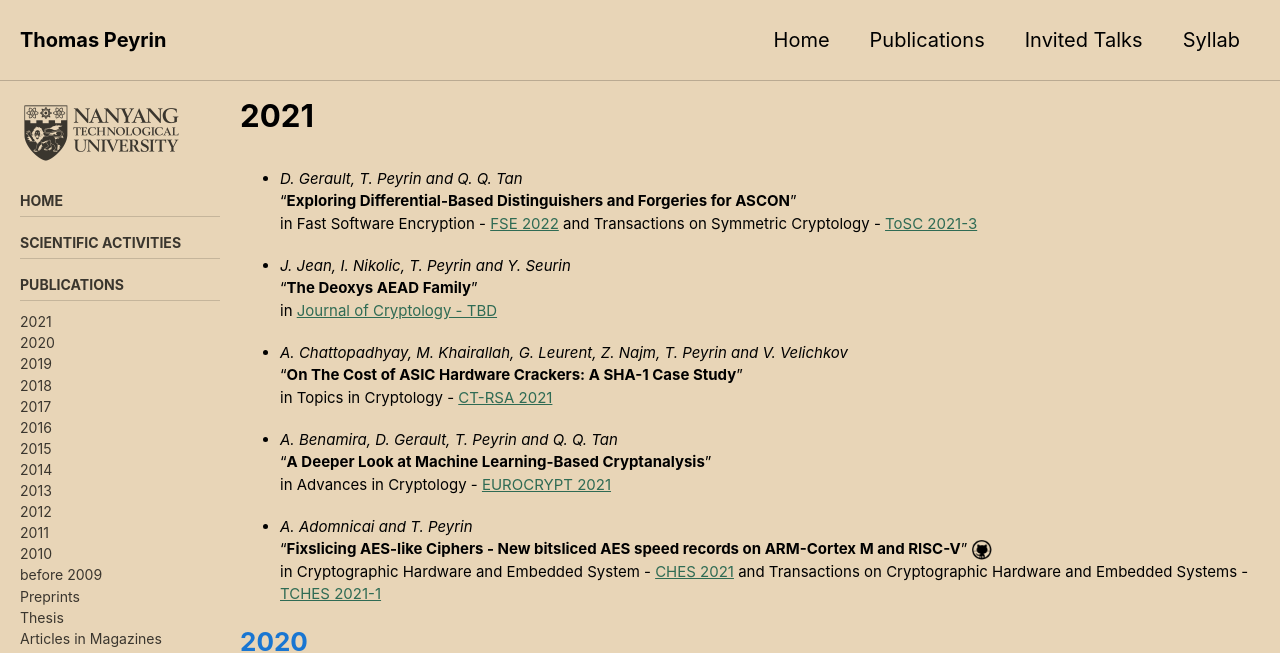
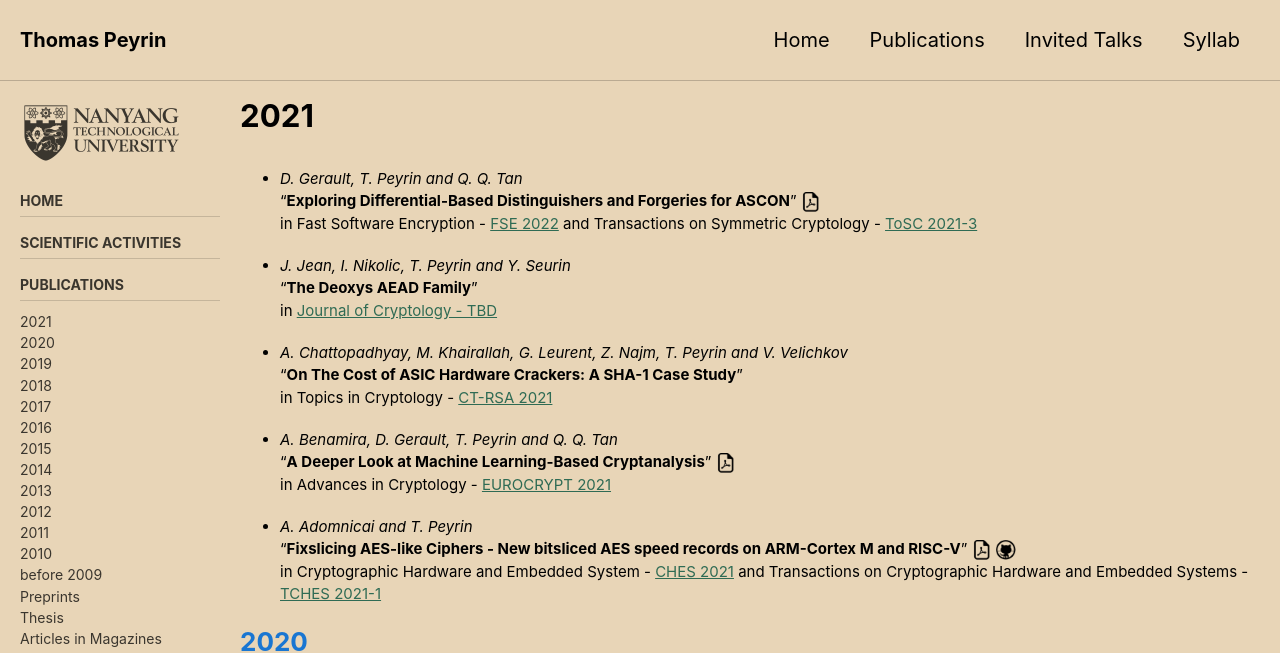
Before and after one commit to thomaspeyrin/web, a Jekyll site: the page built from publications.md, in a window 1280 px wide. Shown: the top 653 px of the page. Built offline with Jekyll 4.4.1, drawn with Linux system fonts in a browser that asks for light colours; cached includes are drawn as plain includes; nearby versions of some CDN libraries; our own code applies the rules of GitHub Pages for plain Markdown files.

Commit message:
Update publications.md

```diff
--- a/publications.md
+++ b/publications.md
@@ -12,7 +12,7 @@ sidebar:
 # 2021
 
 - *D. Gerault, T. Peyrin and Q. Q. Tan*
-"**Exploring Differential-Based Distinguishers and Forgeries for ASCON**"
+"**Exploring Differential-Based Distinguishers and Forgeries for ASCON**"  [![](https://thomaspeyrin.github.io/web/assets/images/pdf_icon_small.png "article")](https://eprint.iacr.org/2021/1103.pdf)
 in Fast Software Encryption - [FSE 2022](https://fse.iacr.org/2022/) and Transactions on Symmetric Cryptology - [ToSC 2021-3](http://tosc.iacr.org/index.php/ToSC/issue/archive)
 
 - *J. Jean, I. Nikolic, T. Peyrin and Y. Seurin*
@@ -24,11 +24,11 @@ in [Journal of Cryptology - TBD](TBD)
 in Topics in Cryptology - [CT-RSA 2021](https://sites.google.com/site/ctrsa2021/)
 
 - *A. Benamira, D. Gerault, T. Peyrin and Q. Q. Tan*
-"**A Deeper Look at Machine Learning-Based Cryptanalysis**"
+"**A Deeper Look at Machine Learning-Based Cryptanalysis**"  [![](https://thomaspeyrin.github.io/web/assets/images/pdf_icon_small.png "article")](https://eprint.iacr.org/2021/287.pdf)
 in Advances in Cryptology - [EUROCRYPT 2021](https://eurocrypt.iacr.org/2021/)
 
 - *A. Adomnicai and T. Peyrin*
-"**Fixslicing AES-like Ciphers - New bitsliced AES speed records on ARM-Cortex M and RISC-V**" [![](https://thomaspeyrin.github.io/web/assets/images/github_icon_small.png "github")](https://github.com/aadomn/aes)
+"**Fixslicing AES-like Ciphers - New bitsliced AES speed records on ARM-Cortex M and RISC-V**"  [![](https://thomaspeyrin.github.io/web/assets/images/pdf_icon_small.png "article")](https://eprint.iacr.org/2020/1123.pdf)  [![](https://thomaspeyrin.github.io/web/assets/images/github_icon_small.png "github")](https://github.com/aadomn/aes)
 in Cryptographic Hardware and Embedded System - [CHES 2021](https://ches.iacr.org/2021/) and Transactions on Cryptographic Hardware and Embedded Systems - [TCHES 2021-1](http://tches.iacr.org/index.php/tches/issue/archive)
 
 
```
